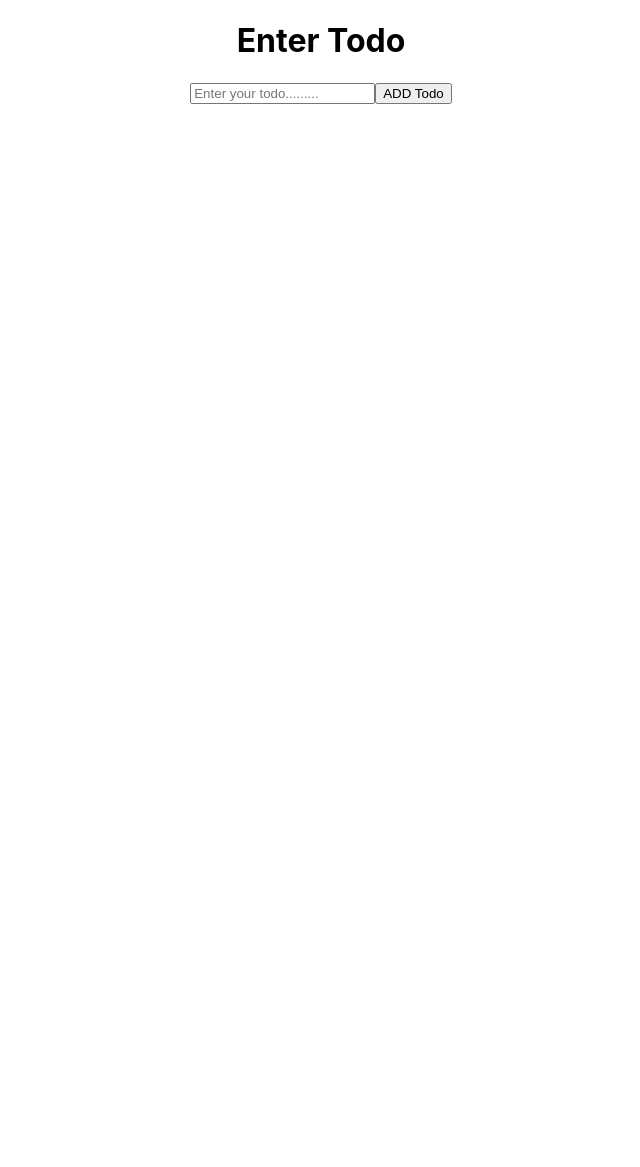
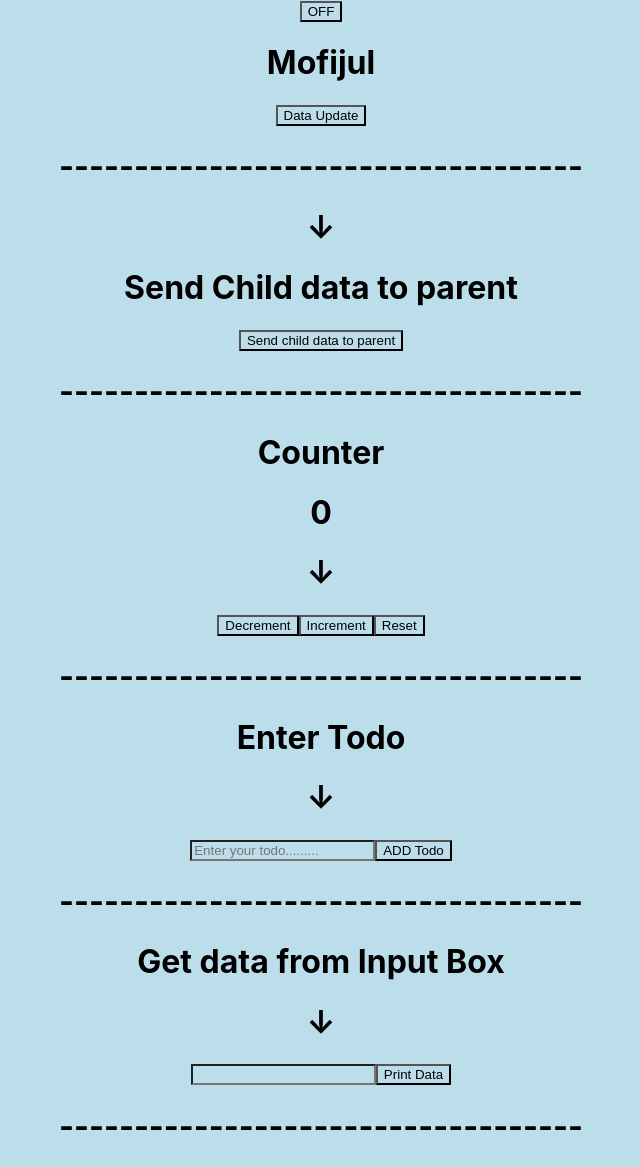
Before and after one commit to MOFIJULHAQUE/React-Basics, a React (Create React App) app: page / in a window 1280 px wide. Shown: the whole page, without its empty margins (319-959 px from the left). Before the commit the page ends 800 px from the top, so only its background shows below. Built offline with nearby package versions, Linux system fonts and the light colour scheme.

Commit message:
Get data from Input Box

```diff
--- a/src/App.css
+++ b/src/App.css
@@ -1,3 +1,6 @@
+*{
+  background-color:rgb(188, 222, 235);
+}
 .App {
   text-align: center;
 }
--- a/src/App.js
+++ b/src/App.js
@@ -1,15 +1,19 @@
 import './App.css';
-// import { BasicsClass } from "./component/BasicsClass"
-// import Parent from './component/Parent';
-// import Counter from "./component/Counter";
+import { BasicsClass } from "./component/BasicsClass"
+import Parent from './component/Parent';
+import Counter from "./component/Counter";
 import Todo from './component/Todo';
+import GetInputBoxValue from "./component/GetInputBoxValue"
 function App() {
   return (
     <div className="App">
-
-      { /*<Parent />*/}
-      { /*<Counter />*/}
-<Todo/>
+      <BasicsClass />
+      {<Parent />}
+      {<Counter />}
+      <Todo />
+      <div>
+        <GetInputBoxValue />
+      </div>
     </div>
   );
 }
--- a/src/component/BasicsClass.jsx
+++ b/src/component/BasicsClass.jsx
@@ -9,6 +9,7 @@ export class BasicsClass extends Component {
             // color: "red",
             // year: 1964,
             isToggleOn: false,
+            name: "Mofijul",
         }
     }
 
@@ -17,6 +18,13 @@ export class BasicsClass extends Component {
             isToggleOn: !this.state.isToggleOn,
         })
     }
+
+    dataUpdate = () => {
+        this.setState({
+            name: this.state = "Haque"
+        })
+    }
+
     render() {
 
         return (
@@ -27,6 +35,8 @@ export class BasicsClass extends Component {
                     //         <h1>this {this.state.year} is a class {this.state.color} component {this.props.place} </h1>
                 }
                 <button onClick={this.handleClick}> {this.state.isToggleOn ? "ON" : "OFF"} </button>
+                <h1>{this.state.name}</h1>
+                <button onClick={() => { this.dataUpdate() }} >Data Update</button>
 
 
             </div>
--- a/src/component/Child.jsx
+++ b/src/component/Child.jsx
@@ -4,6 +4,10 @@ const Child=(props)=> {
 const [childData,setChildData]=useState("child data");
     return (
         <div>
+
+        <h1>Send Child data to parent </h1>
+
+
             <button onClick={()=>{
                 props.getDataFromChild(childData)
             }}>Send child data to parent </button>
--- a/src/component/Counter.jsx
+++ b/src/component/Counter.jsx
@@ -17,7 +17,11 @@ const Counter=()=>{
     return(
 
         <>
+            <h1>-----------------------------------</h1>
+            <h1>Counter</h1>
             <h1>{counter}</h1>
+            <h1>↓</h1>
+
             <button onClick={() => { decrement() }}>Decrement</button>
             <button onClick={()=>{increment()}}>Increment</button>
             <button onClick={() => { reset() }}>Reset</button>
--- /dev/null
+++ b/src/component/GetInputBoxValue.jsx
@@ -0,0 +1,35 @@
+import React, { useState } from "react";
+
+const GetInputBoxValue = () => {
+
+    const [data, setData] = useState(null);
+    const [print, setPrint] = useState(false);
+
+    const getData = (e) => {
+        console.log(e.target.value);
+        setData(e.target.value);
+        setPrint(false);
+    }
+
+
+    return (
+        <>
+            <h1>-----------------------------------</h1>
+            <h1>Get data from Input Box   </h1>
+            <h1>↓</h1>
+            {
+
+                print ?
+                    <h1>{data}</h1>
+                    : null
+
+            }
+
+            <input type="text" onChange={getData} />
+            <button onClick={() => { setPrint(!false) }}>Print Data</button>
+            <h1>-----------------------------------</h1>
+        </>
+
+    )
+}
+export default GetInputBoxValue;
--- a/src/component/Parent.jsx
+++ b/src/component/Parent.jsx
@@ -18,6 +18,8 @@ const Parent = () => {
         //send data to child
 
         <>
+            <h1>-----------------------------------</h1>
+            <h1>↓</h1>
             <h1>{childData}</h1>
             <Child getDataFromChild={getDataFromChild} />
         </>
--- a/src/component/Todo.jsx
+++ b/src/component/Todo.jsx
@@ -4,14 +4,15 @@ import TodoList from "./TodoList.";
 const Todo = () => {
     const [data, setData] = useState([]);
     const inputdata = (input) => {
-        console.log([...data, input]);
-        setData([...data, input])
+        // console.log([...data, input]);
+        setData([...data, input]);
     }
 
     return (
         <>
-
+            <h1>-----------------------------------</h1>
             <h1>Enter Todo</h1>
+            <h1>↓</h1>
 
             <TodoList inputdata={inputdata} />
 
@@ -21,9 +22,7 @@ const Todo = () => {
                         <h3>{text}</h3>
                         <>
                             <button>Edit</button>
-                            <button onClick={()=>{
-
-                            }}>Delete</button>
+                            <button>Delete</button>
                         </>
                     </div>
                 )
```
